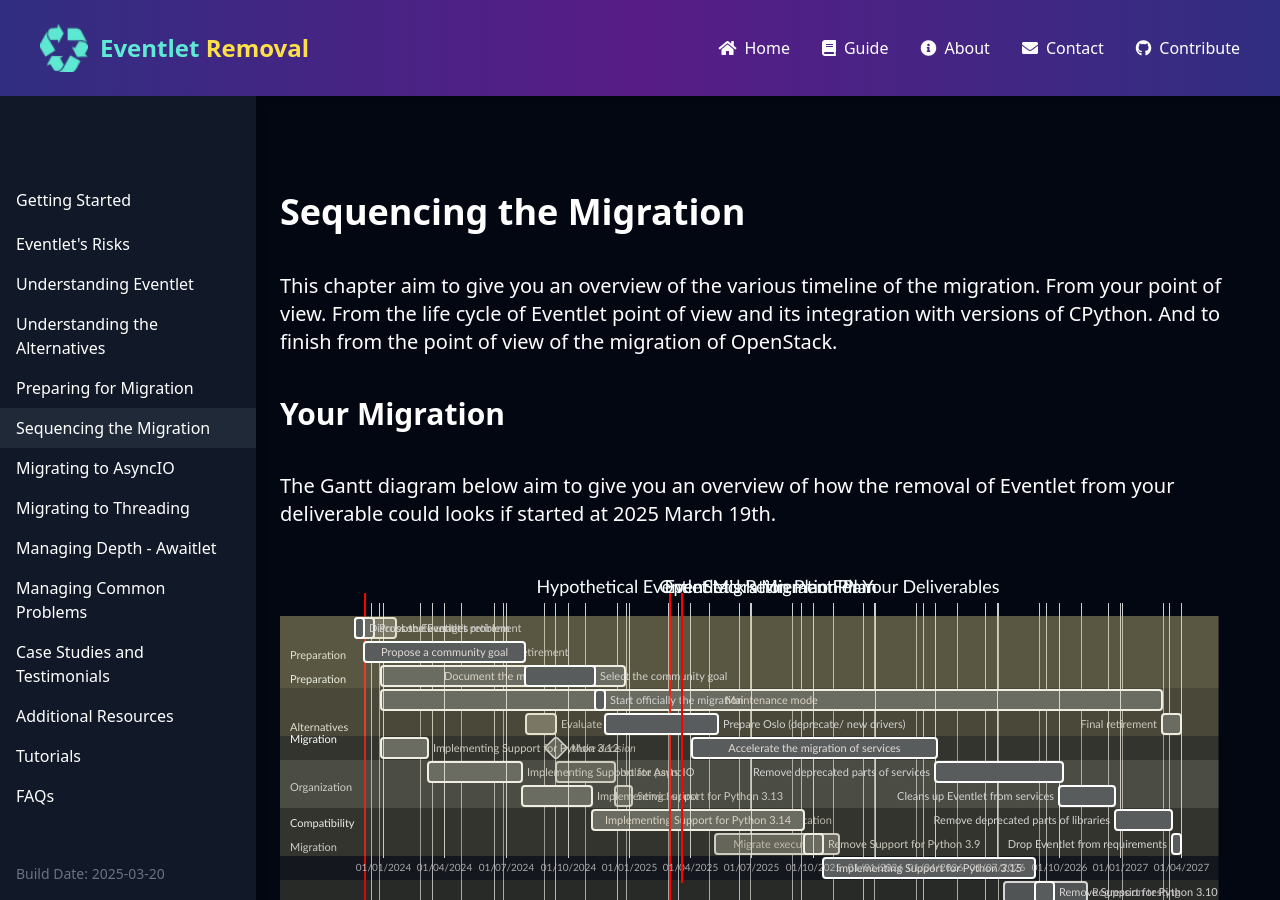
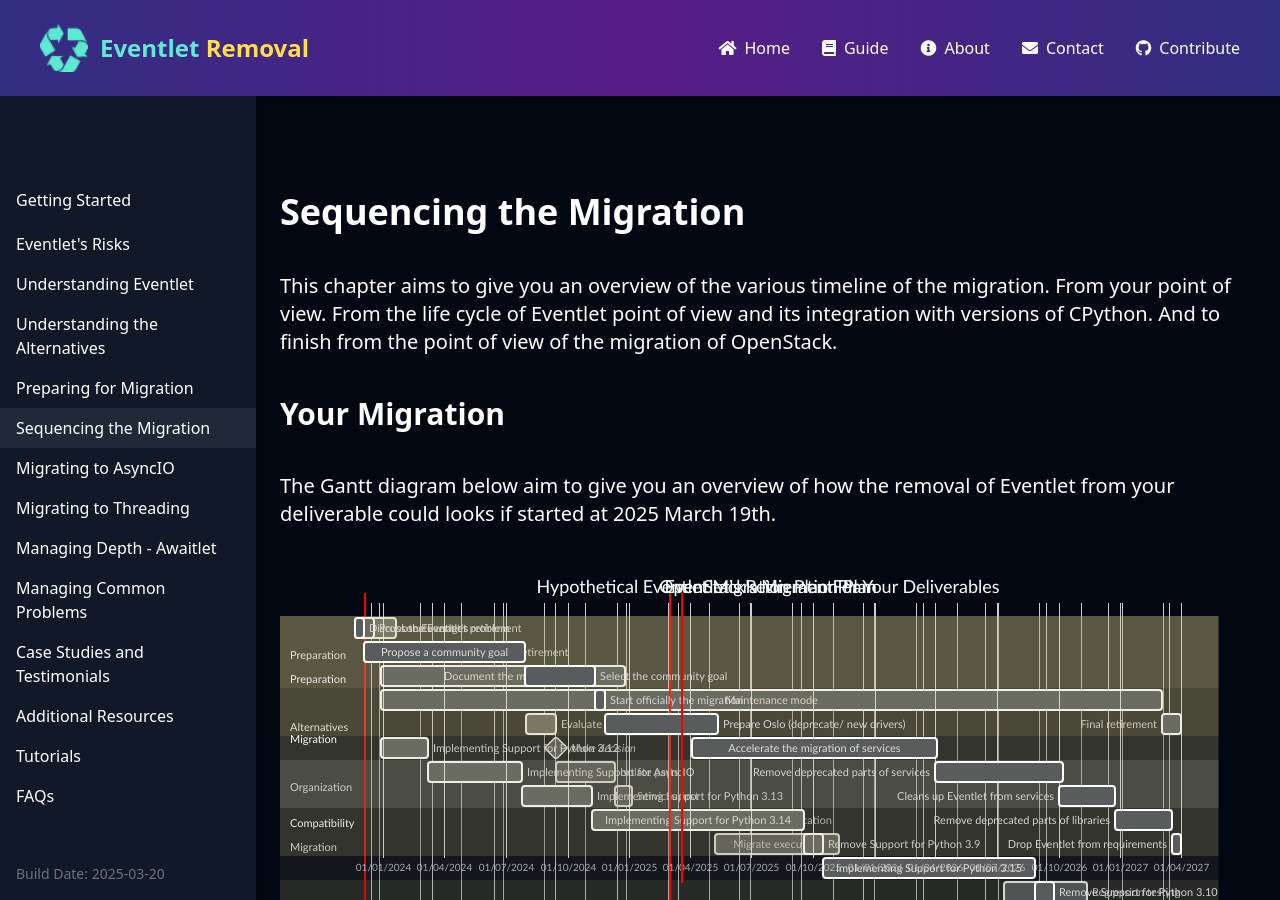
Before and after one commit to eventlet-removal/eventlet-removal.github.io, a Jekyll site: the page built from doc/guide/sequencing.md, in a window 1280 px wide and 900 px high. Built offline with Jekyll 4.4.1, drawn with Linux system fonts in a browser that asks for light colours; nearby versions of some CDN libraries.

Commit message:
fix typo

```diff
--- a/doc/guide/sequencing.md
+++ b/doc/guide/sequencing.md
@@ -6,7 +6,7 @@ id: sequencing
 ---
 <section>
     <h1 class="text-4xl font-bold mb-6">Sequencing the Migration</h1>
-    <p class="mt-10 text-xl">This chapter aim to give you an overview of the various timeline of the migration. From your point of view. From the life cycle of Eventlet point of view and its integration with versions of CPython. And to finish from the point of view of the migration of OpenStack.</p>
+    <p class="mt-10 text-xl">This chapter aims to give you an overview of the various timeline of the migration. From your point of view. From the life cycle of Eventlet point of view and its integration with versions of CPython. And to finish from the point of view of the migration of OpenStack.</p>
     <h2 class="mt-10 text-3xl font-bold mb-6">Your Migration</h2>
     <p class="mt-10 text-xl">The Gantt diagram below aim to give you an overview of how the removal of Eventlet from your deliverable could looks if started at 2025 March 19th.</p>
     <div class="mt-10 mermaid">
```
